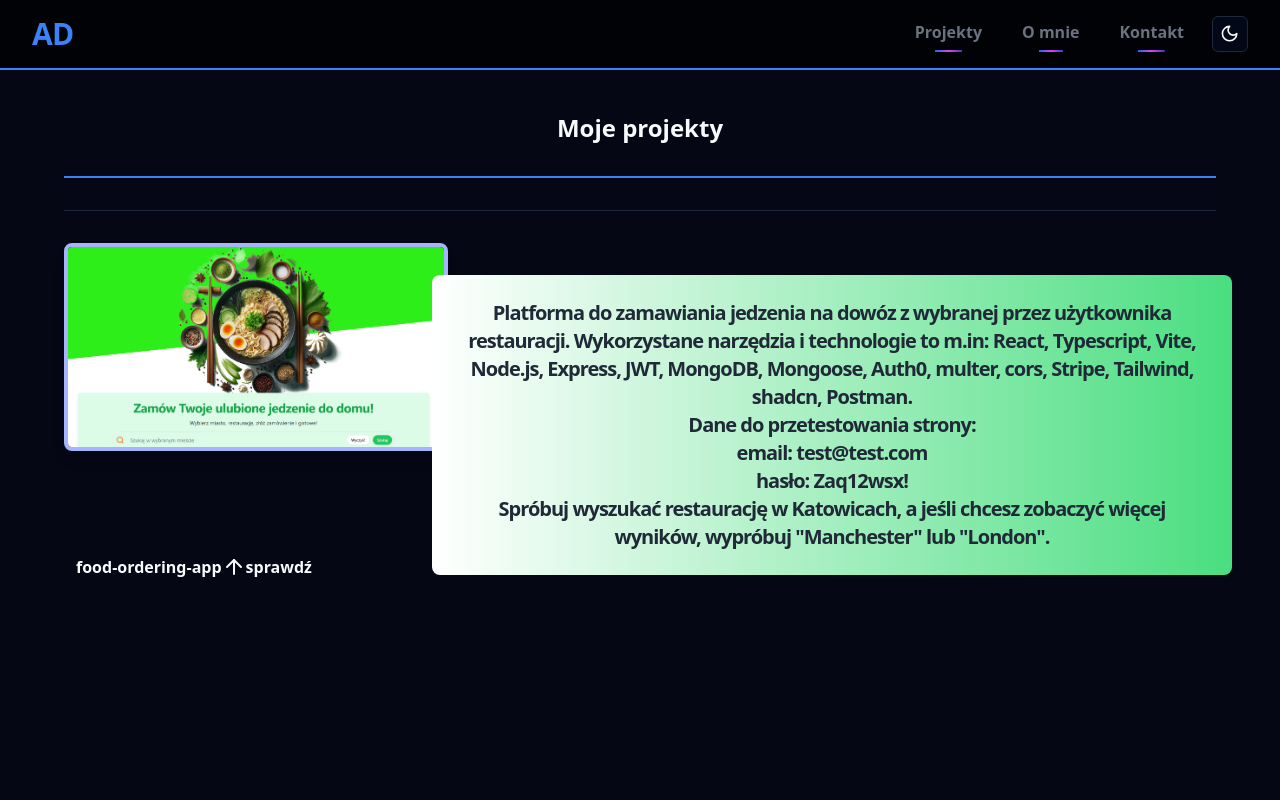
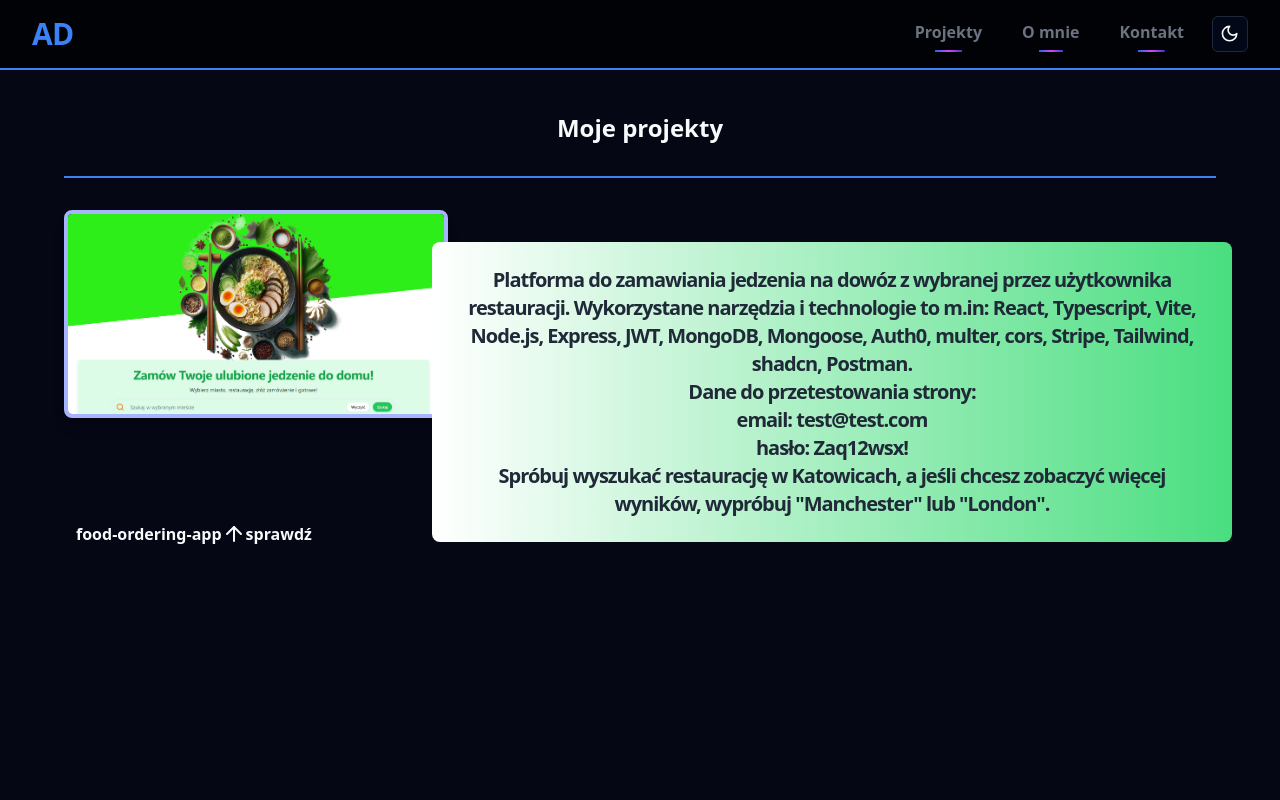
Before and after one commit to a-daszek/portfolio-app, a React (Vite) app: page /projects in a window 1280 px wide. Shown: the top 800 px of the page. Built offline with nearby package versions, Linux system fonts and the light colour scheme.

Commit message:
fixed separators

```diff
--- a/src/components/Footer.tsx
+++ b/src/components/Footer.tsx
@@ -22,7 +22,7 @@ const Footer = () => {
         </div>
         {/* <span className="font-bold text-1xl text-white tracking-tight">
           Zmień język: PL/EN
-        </span> */}
+        </span> kiedyś to zaimplementuję */}
       </div>
     </div>
   );
--- a/src/pages/About.tsx
+++ b/src/pages/About.tsx
@@ -14,7 +14,6 @@ const About = () => {
       <h1 className="lg:py-8 font-bold md:text-2xl text-2xl py-4 text-center border-b-2 border-b-blue-500">
         O mnie
       </h1>
-      <Separator />
       <div className="text-center lg:grid lg:grid-rows-2 lg:grid-cols-[2fr_1fr] items-center">
         <div className="lg:text-xl md:text-2xl">
           Lubię tworzyć od kiedy pamiętam, a jak wiadomo, niemal każda forma
--- a/src/pages/Projects.tsx
+++ b/src/pages/Projects.tsx
@@ -13,7 +13,6 @@ const Projects = () => {
       >
         Moje projekty
       </h1>
-      <Separator />
       <div className="grid grid-rows-2 lg:grid-cols-[1fr_2fr] text-center">
         <a href="https://food-ordering-app-frontend-0o2x.onrender.com">
           <img
```
